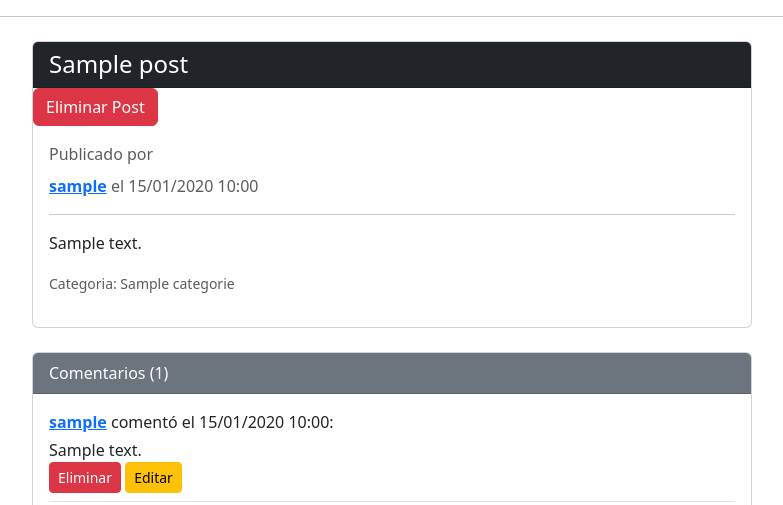
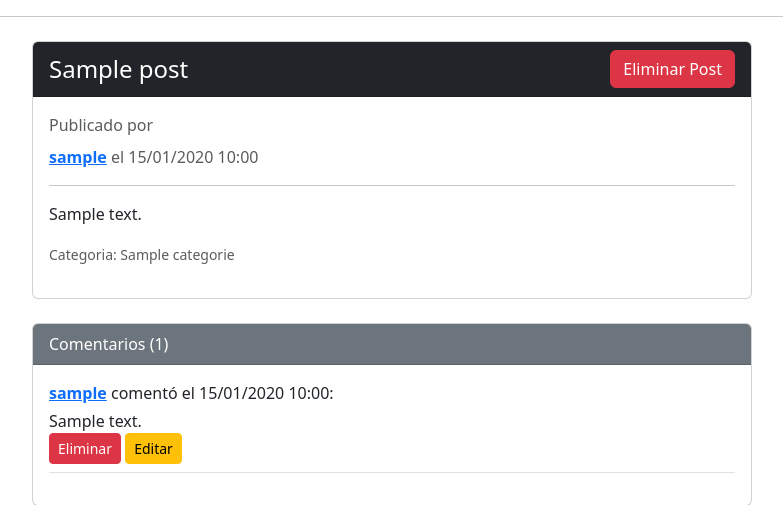
Before and after one commit to mchena6/miniblog, a Flask app: page /post/1 in a window 1280 px wide. Shown: the part 62-567 px from the top of the page, without its empty margins (248-1031 px from the left). Run offline with Flask 3, Linux system fonts and the light colour scheme; a user stored in the database is signed in; tables that the repository leaves empty hold one stand-in row (values such as "Sample post"); parts of the project's set-up code (start-up, migrations or seed data) failed here and were passed over.

Commit message:
modificado el boton de eliminar post

```diff
--- a/templates/post_detail.html
+++ b/templates/post_detail.html
@@ -7,14 +7,16 @@
 
             <!-- Post -->
             <div class="card mb-4">
-                <div class="card-header bg-dark text-white">
+                <div class="card-header bg-dark text-white d-flex justify-content-between align-items-center">
                     <h2 class="h4 mb-0">{{ post.title }}</h2>
+                    {% if current_user.is_authenticated and post.author.id == current_user.id %}
+                    <div class>
+                        <form action="{{ url_for('delete_post', id=post.id) }}" method="POST" onsubmit="return confirm('¿Estás seguro de eliminar este post?');">
+                            <button type="submit" class="btn btn-danger">Eliminar Post</button>
+                        </form>
+                    </div>
+                    {% endif %}
                 </div>
-                {% if current_user.is_authenticated and post.author.id == current_user.id %}
-                    <form action="{{ url_for('delete_post', id=post.id) }}" method="POST" onsubmit="return confirm('¿Estás seguro de eliminar este post?');">
-                        <button type="submit" class="btn btn-danger">Eliminar Post</button>
-                    </form>
-                {% endif %}
 
                 <div class="card-body">
                     <p class="text-muted mb-2">
```
